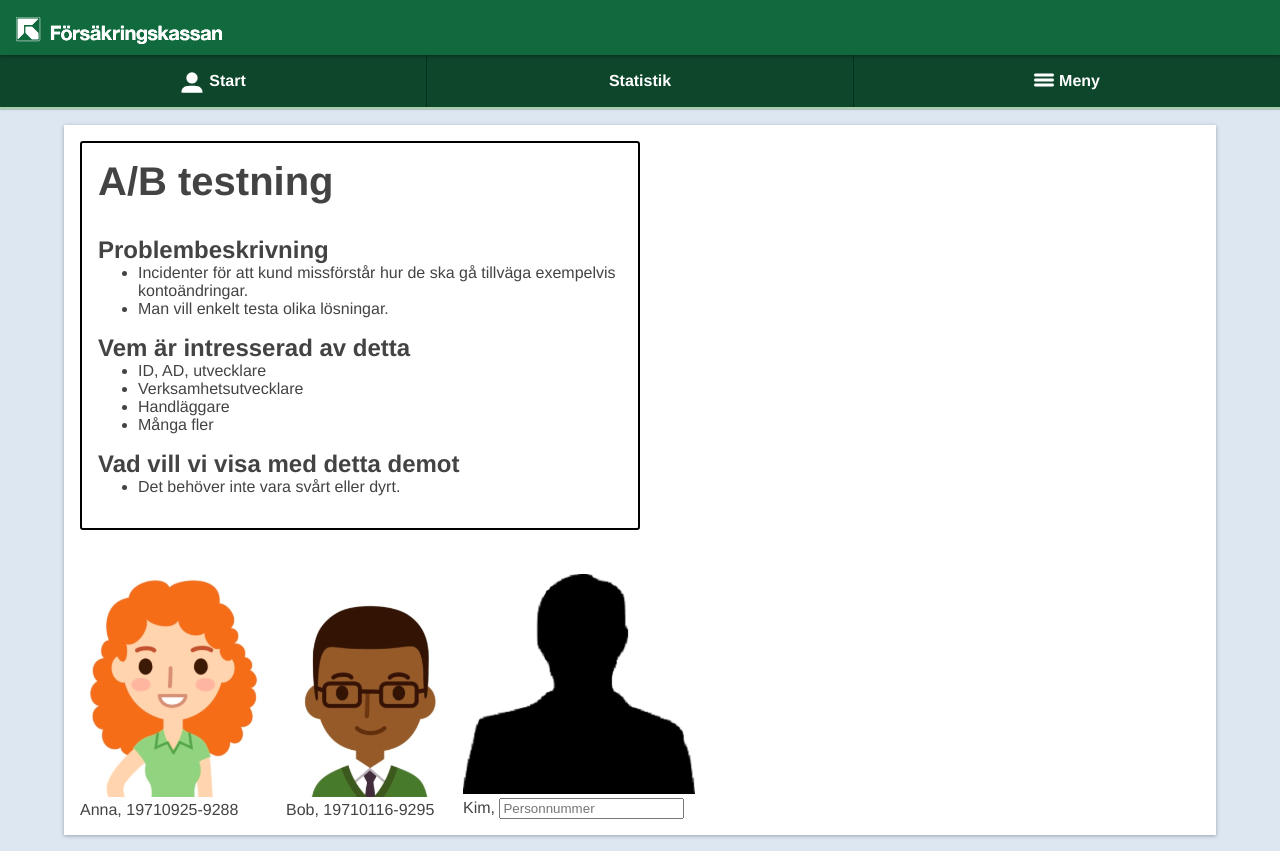
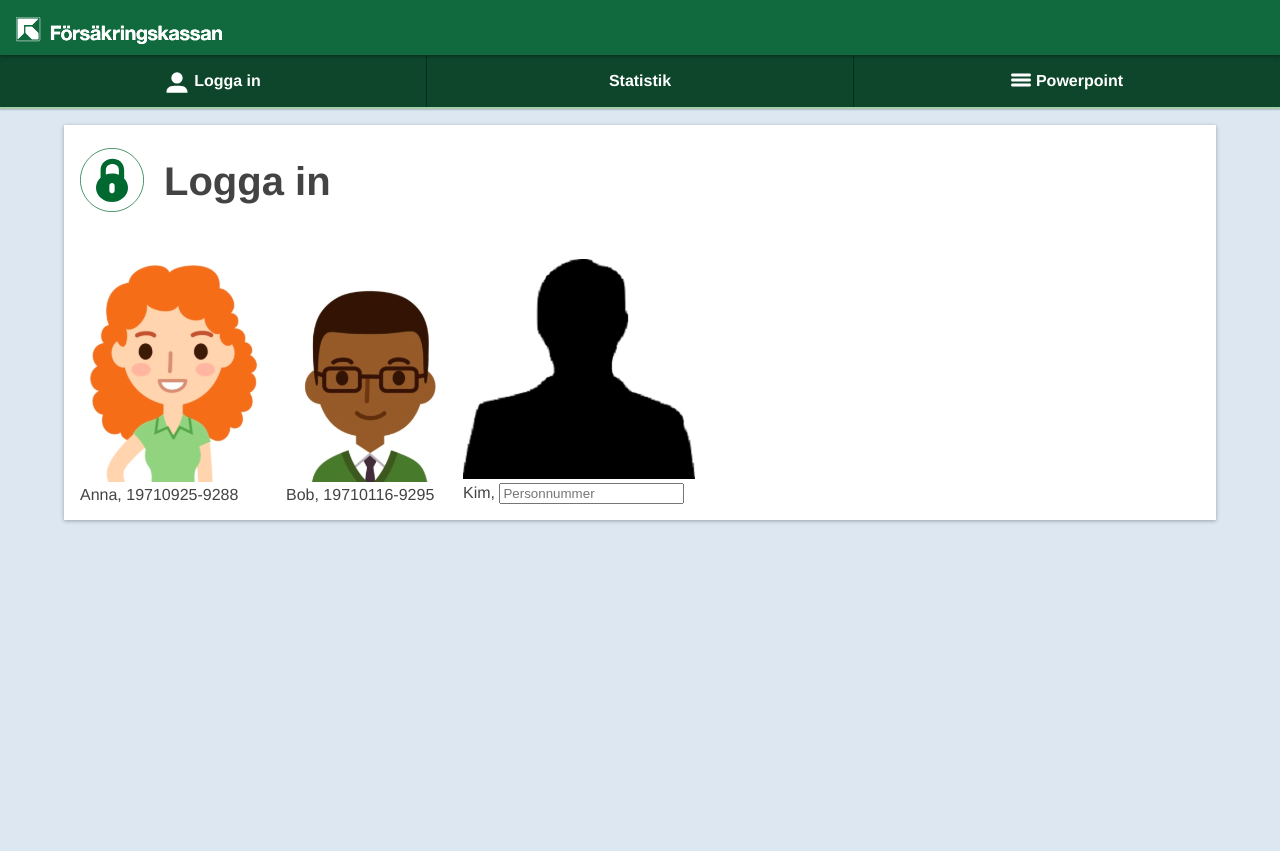
Before and after one commit to svanis71/fkhack-front, a Vue app: page / in a window 1280 px wide. After the commit the page ends 800 px from the top, so only its background shows below. Built offline with nearby package versions, Linux system fonts and the light colour scheme.

Commit message:
AD wizard

```diff
--- a/src/App.vue
+++ b/src/App.vue
@@ -6,16 +6,16 @@
       </div>
       <nav>
         <router-link to="/">
-          <img src="./assets/avatar.svg">Start
+          <img src="./assets/avatar.svg">Logga in
         </router-link>
         <router-link to="/Statistik">Statistik</router-link>
-        <a href="#" id="fejkmeny">
-          <img src="./assets/hamburgare.svg">Meny
-        </a>
+        <router-link to="/Powerpoint">
+          <img src="./assets/hamburgare.svg">
+          Powerpoint
+        </router-link>
       </nav>
     </header>
     <main>
-
       <router-view/>
     </main>
   </div>
--- a/src/router.ts
+++ b/src/router.ts
@@ -40,5 +40,14 @@ export default new Router({
       component: () =>
         import(/* webpackChunkName: "Kvittens" */ './views/Kvittens.vue'),
     },
+    {
+      path: '/Powerpoint',
+      name: 'Powerpoint',
+      // route level code-splitting
+      // this generates a separate chunk (Ansokan.[hash].js) for this route
+      // which is lazy-loaded when the route is visited.
+      component: () =>
+        import(/* webpackChunkName: "Kvittens" */ './views/Powerpoint.vue'),
+    },
   ],
 });
--- a/src/views/Ansokan.vue
+++ b/src/views/Ansokan.vue
@@ -2,8 +2,8 @@
   <div class="Ansokan" :class="classes">
     <h1>Ansökan om bidrag</h1>
     <div>
-      <label for="text1">Hur mycket pengar vill du ha?</label>
-      <input id="text1" type="text">
+      <label for="text1">{{ansokanformulering}}</label>
+      <input id="text1" type="text" autocomplete="off">
 
       <label for="pengar">Har du redan mycket pengar?</label>
       <div class="radioknappar" v-if="stuff.flode === 'A'">
@@ -98,9 +98,14 @@ interface Blaha {
 @Component({})
 export default class Statistik extends Vue {
   stuff: Blaha = null;
+  ansokanformulering: string = "Hur mycket pengar vill du ha?";
 
   created() {
     this.stuff = JSON.parse(sessionStorage.getItem("stuff") || "{}");
+    this.ansokanformulering =
+      this.stuff!.flode === "A"
+        ? "Hur mycket pengar vill du ha?"
+        : "Hur många kronor önskas?";
   }
 
   public get classes() {
--- /dev/null
+++ b/src/views/Powerpoint.vue
@@ -0,0 +1,59 @@
+<template>
+  <div>
+    <div class="powerpoint">
+      <h1>A/B testning</h1>
+      <div class="beskrivning">
+        <h2>Vad innebär det?</h2>Används för att optimera webbsidor.
+        <br>Ett experiment med två olika gränssnitt som väljs ut och testas mot varandra.
+      </div>
+      <div>
+        <h2>Problembeskrivning</h2>
+        <div>
+          <ul>
+            <li>Kund missförstår hur de ska gå tillväga.</li>
+            <li>Man vill enkelt testa olika lösningar.</li>
+          </ul>
+        </div>
+        <h2>Vilka är intresserade av detta?</h2>
+        <ul>
+          <li>ID, AD, utvecklare</li>
+          <li>Verksamhetsutvecklare</li>
+          <li>Handläggare</li>
+          <li>Många fler</li>
+        </ul>
+        <h2>Vad vill vi visa med detta demot?</h2>
+        <ul>
+          <li>Det behöver inte vara svårt eller dyrt.</li>
+          <li>Exempel på statistik.</li>
+        </ul>
+      </div>
+    </div>
+  </div>
+</template>
+
+<style scoped lang="stylus">
+.beskrivning {
+  margin-bottom: 1em;
+}
+
+.powerpoint {
+  border: solid 2px black;
+  width: 50%;
+  border-radius: 3px;
+  margin-bottom: 2em;
+  padding: 1em;
+}
+
+ul {
+  margin-bottom: 1em;
+}
+</style>
+
+<script lang="ts">
+let kundgrupp: string;
+import { Component, Vue } from "vue-property-decorator";
+import { BAS_URL } from "../main";
+
+@Component({})
+export default class Powerpoint extends Vue {}
+</script>
--- a/src/views/Start.vue
+++ b/src/views/Start.vue
@@ -1,27 +1,6 @@
 <template>
   <div>
-    <div class="powerpoint">
-        <h1>A/B testning</h1>
-        <h2>Problembeskrivning</h2>
-        <div>
-          <ul>
-            <li>Incidenter för att kund missförstår hur de ska gå tillväga exempelvis kontoändringar.</li>
-            <li>Man vill enkelt testa olika lösningar.</li>
-          </ul>
-        </div>
-        <h2>Vem är intresserad av detta</h2>
-        <ul>
-          <li>ID, AD, utvecklare</li>
-          <li>Verksamhetsutvecklare</li>
-          <li>Handläggare</li>
-          <li>Många fler</li>
-        </ul>
-        <h2>Vad vill vi visa med detta demot</h2>
-        <ul>
-          <li>Det behöver inte vara svårt eller dyrt.</li>
-        </ul>
-      </div>
-    <p class="kvittens" v-if="visaStatus">Tack för din ansökan.</p>
+    <h1>Logga in</h1>
     <div class="personer">
       <a @click="login('197109259288')">
         <img src="../assets/person1.png">
@@ -47,15 +26,13 @@ button {
   margin-right: 1rem;
 }
 
-.powerpoint {
-  border solid 2px black
-  width 50%
-  border-radius 3px
-  margin-bottom 2em
-  padding 1em
-}
-ul {
-  margin-bottom 1em
+h1 {
+  background: url('../assets/hanglas.svg') no-repeat 0px 7px;
+  background-size: 64px;
+  line-height: 1.6;
+  padding-left: 84px;
+  padding-top: 8px;
+  padding-bottom: 2px;
 }
 
 form {
@@ -69,9 +46,6 @@ form {
   a {
     cursor: pointer;
   }
-}
-
-.kvitten {
 }
 </style>
 
```
Also changed, not shown: src/assets/hanglas.svg (added), 9 other files (tests, documents, lock files or other folders).
